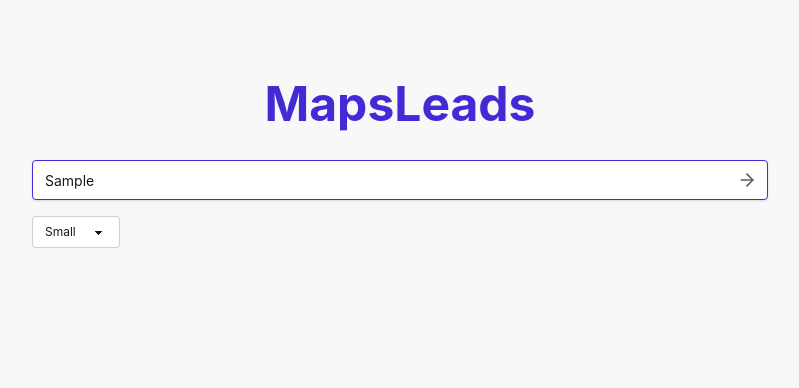
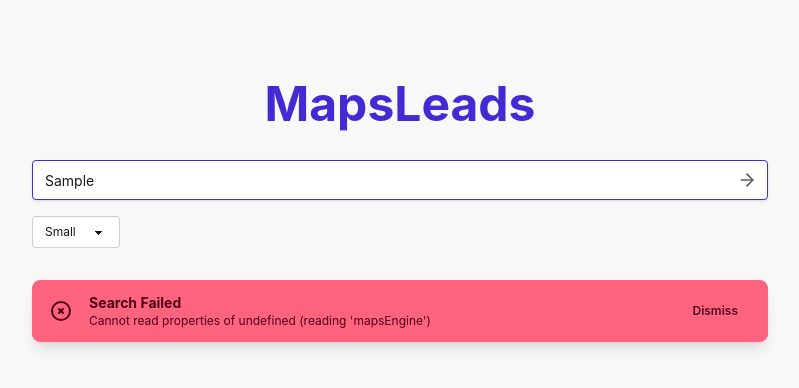
Before and after one commit to estradax/mapsleads, a React (Vite) app: page / in a window 1280 px wide. Both pictures are taken after typing "Sample" into the empty fields and a click on the button 987 px from the left and 180 px from the top of the page. Shown: the top 388 px of the page, without its empty margins (240-1039 px from the left). Built offline with nearby package versions, Linux system fonts and the light colour scheme.

Commit message:
fix chrome

```diff
--- a/src/main/engine/puppeteer-maps-engine.ts
+++ b/src/main/engine/puppeteer-maps-engine.ts
@@ -1,4 +1,4 @@
-import { Browser, Page } from 'puppeteer'
+import { executablePath, Browser, Page } from 'puppeteer'
 import puppeteer from 'puppeteer-extra'
 import StealthPlugin from 'puppeteer-extra-plugin-stealth'
 import type { MapSearchResult, SearchOptions } from '@shared/types'
@@ -17,6 +17,7 @@ export class PuppeteerMapsEngine implements MapsEngine {
   async init(): Promise<void> {
     this.browser = await puppeteer.launch({
       headless: false,
+      executablePath: executablePath(),
       args: ['--start-maximized', '--lang=en-US']
     })
     this.page = await this.browser.newPage()
--- a/src/renderer/src/routes/search.tsx
+++ b/src/renderer/src/routes/search.tsx
@@ -44,9 +44,6 @@ export function Search(): React.JSX.Element {
     onSuccess: () => {
       setInputValue('')
       searchesQuery.refetch()
-    },
-    onError: (error) => {
-      console.error('Search failed:', error)
     }
   })
 
@@ -79,6 +76,33 @@ export function Search(): React.JSX.Element {
             </span>
           )}
         </div>
+
+        {searchMutation.isError && (
+          <div role="alert" className="alert alert-error shadow-lg mt-8 text-left">
+            <svg
+              xmlns="http://www.w3.org/2000/svg"
+              className="stroke-current shrink-0 h-6 w-6"
+              fill="none"
+              viewBox="0 0 24 24"
+            >
+              <path
+                strokeLinecap="round"
+                strokeLinejoin="round"
+                strokeWidth="2"
+                d="M10 14l2-2m0 0l2-2m-2 2l-2-2m2 2l2 2m7-2a9 9 0 11-18 0 9 9 0 0118 0z"
+              />
+            </svg>
+            <div className="flex-1">
+              <h3 className="font-bold">Search Failed</h3>
+              <div className="text-xs">
+                {(searchMutation.error as Error)?.message || 'An unexpected error occurred.'}
+              </div>
+            </div>
+            <button className="btn btn-sm btn-ghost" onClick={() => searchMutation.reset()}>
+              Dismiss
+            </button>
+          </div>
+        )}
       </div>
 
       {searchesQuery.data && searchesQuery.data.length > 0 && (
```
